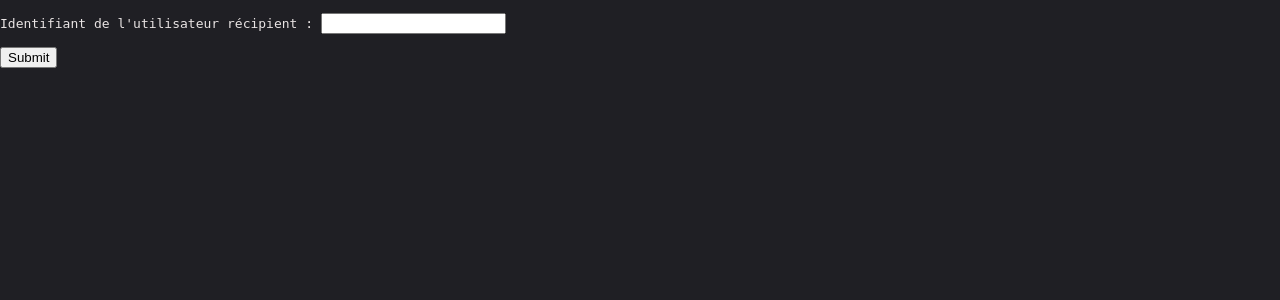
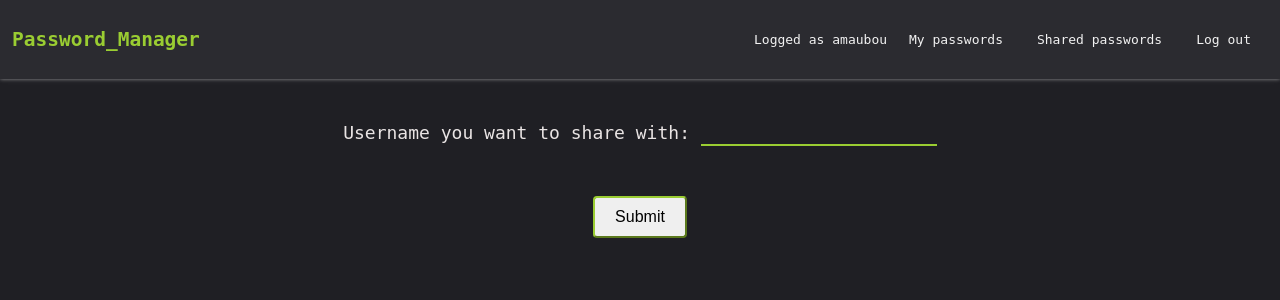
Before and after one commit to AntoineMauboussin/django_lc, a Django app: page /share_item/5 in a window 1280 px wide. Shown: the top 300 px of the page. Run offline with Django 4.2, Linux system fonts and the light colour scheme; a user stored in the database is signed in; data comes from the database, SQL or seed files in the repository.

Commit message:
style on all share pages

```diff
--- a/src/project/app/forms.py
+++ b/src/project/app/forms.py
@@ -16,4 +16,4 @@ class RegisterForm(forms.Form):
         return password2
 
 class ShareForm(forms.Form):
-    username = forms.CharField(label="Identifiant de l'utilisateur récipient :")
+    username = forms.CharField(label="Username you want to share with:")
--- a/src/project/app/views.py
+++ b/src/project/app/views.py
@@ -102,14 +102,14 @@ def share_item(request, id):
     validation = ""
 
     if not item.exists():
-        context = {"validation": "Url invalide"}
+        context = {"validation": "Invalid Url"}
         return render(request, "share_item.html", context)
 
     if request.method == "POST":
         form = ShareForm(request.POST)
 
         if not(form.is_valid()):
-            context = {"validation": "Un problème est survenue"}
+            context = {"validation": "A problem has occurred"}
             return render(request, "share_item.html", context)
 
         receiver = User.objects.filter(username=form.cleaned_data["username"])
@@ -127,13 +127,13 @@ def share_item(request, id):
                     item=item.first(), sending_user=request.user, receiving_user=receiver.first()
                 )
                 shared_item.save()
-                validation = "L'item à bien été partagé"
+                validation = "Password has been successfully shared"
 
             else:
-                validation = "Vous avez déja partagé cet élément à cet utilisateur"
+                validation = "You already have shared this password to this user"
 
         else:
-            validation = "Cet utilisateur n'existe pas ou est invalide"
+            validation = "This user does not exist or is invalid"
 
     else:
         form = ShareForm()
--- a/src/project/static/css/app.css
+++ b/src/project/static/css/app.css
@@ -13,6 +13,10 @@ a {
 
 a:hover {
     cursor: pointer;
+}
+
+.error {
+    color: red;
 }
 
 .button {
--- a/src/project/static/css/logs.css
+++ b/src/project/static/css/logs.css
@@ -13,6 +13,16 @@
     flex-direction: column;
     align-items: center;
     gap: 16px;
+}
+
+#id_username {
+    font-size: 18px;
+    font-family: monospace;
+    background-color: transparent;
+    border: none;
+    border-bottom: 2px solid yellowgreen;
+    color: aqua;
+    text-align: end;
 }
 
 .logs form table input{
--- a/src/project/templates/navigation_bar.html
+++ b/src/project/templates/navigation_bar.html
@@ -5,7 +5,9 @@
     </div>
     <ul class="nav-ul">
         {% if user.is_authenticated %}
-        <p>Logged as {{ user.username }}</p>
+        <li><p>Logged as {{ user.username }}</p></li>
+        <li><a href="/items_list">My passwords</a></li>
+        <li><a href="/shared_items">Shared passwords</a></li>
         <li><a href="/accounts/logout">Log out</a></li>
         {% else %}
         <li><a href="/accounts/login">Log in</a></li>
--- a/src/project/templates/share_item.html
+++ b/src/project/templates/share_item.html
@@ -1,26 +1,32 @@
 {% load static %}
 <!DOCTYPE html>
 <html>
+
 <head>
     <meta charset="utf-8">
     <meta name="viewport" content="width=device-width, initial-scale=1">
     <title>Password Manager</title>
     <link rel="stylesheet" href="{% static 'css/app.css' %}" type="text/css">
-    <link rel="stylesheet" href="{% static 'css/items.css' %}" type="text/css">
+    <link rel="stylesheet" href="{% static 'css/logs.css' %}" type="text/css">
     <link rel="stylesheet" href="{% static 'css/navigation_bar.css' %}" type="text/css">
 </head>
 
 <body>
+    {% include 'navigation_bar.html' %}
+    <div class="logs">
         {% if validation == "no_item" %}
-    <p>Cet id n'existe pas</p>
+        <p class="error">This id does not exist</p>
         {% else %}
         <form action="" method="post">
             {% csrf_token %}
             <table>
                 {{ form.as_p }}
             </table>
-        <input type="submit" value="Submit">
+            <input class="button" type="submit" value="Submit">
             <p>{{ validation }}</p>
         </form>
         {% endif %}
+    </div>
 </body>
+
+</html>
--- a/src/project/templates/shared_items.html
+++ b/src/project/templates/shared_items.html
@@ -1,4 +1,3 @@
-
 {% load static %}
 <!DOCTYPE html>
 <html>
@@ -14,6 +13,7 @@
 <body>
     {% include 'navigation_bar.html' %}
     <div class="items-list">
+        <h1 class="title">Shared passwords</h1>
         <table>
         <thead>
             <tr>
@@ -31,12 +31,12 @@
             <tr>
                 <td>{{ shared.item.user_name }}</td>
                 <td>{{ shared.item.password }}</td>
-                <td>{{ shared.item.url }}</td>
+                <td><a href="{{ item.url }}" target="_blank">{{ shared.item.url }}</a></td>
                 <td>{{ shared.item.creation_date }}</td>
                 <td>{{ shared.item.creation_user }}</td>
                 <td>{{ shared.receiving_user }}</td>
                 <td>{{ shared.creation_date }}</td>
-                <td><a href="{% url 'delete_shared' shared.id %}">Delete</a></td>
+                <td class="actions shared"><a href="{% url 'delete_shared' shared.id %}" title="Delete" class="tooltip"><img class="trash" src="{% static 'img/trash.png' %}" /></td>
             </tr>
             {% endfor %}
         </tbody>
```
Also changed, not shown: src/project/static/css/items.css (+73 -4 lines), src/project/templates/items_list.html (+14 -7 lines), src/project/templates/registration/logged_out.html (+24 -4 lines), src/project/static/img/edit.png (added), src/project/static/img/share.png (added), src/project/static/img/trash.png (added). Lines whose indentation alone changed are shown as unchanged.
